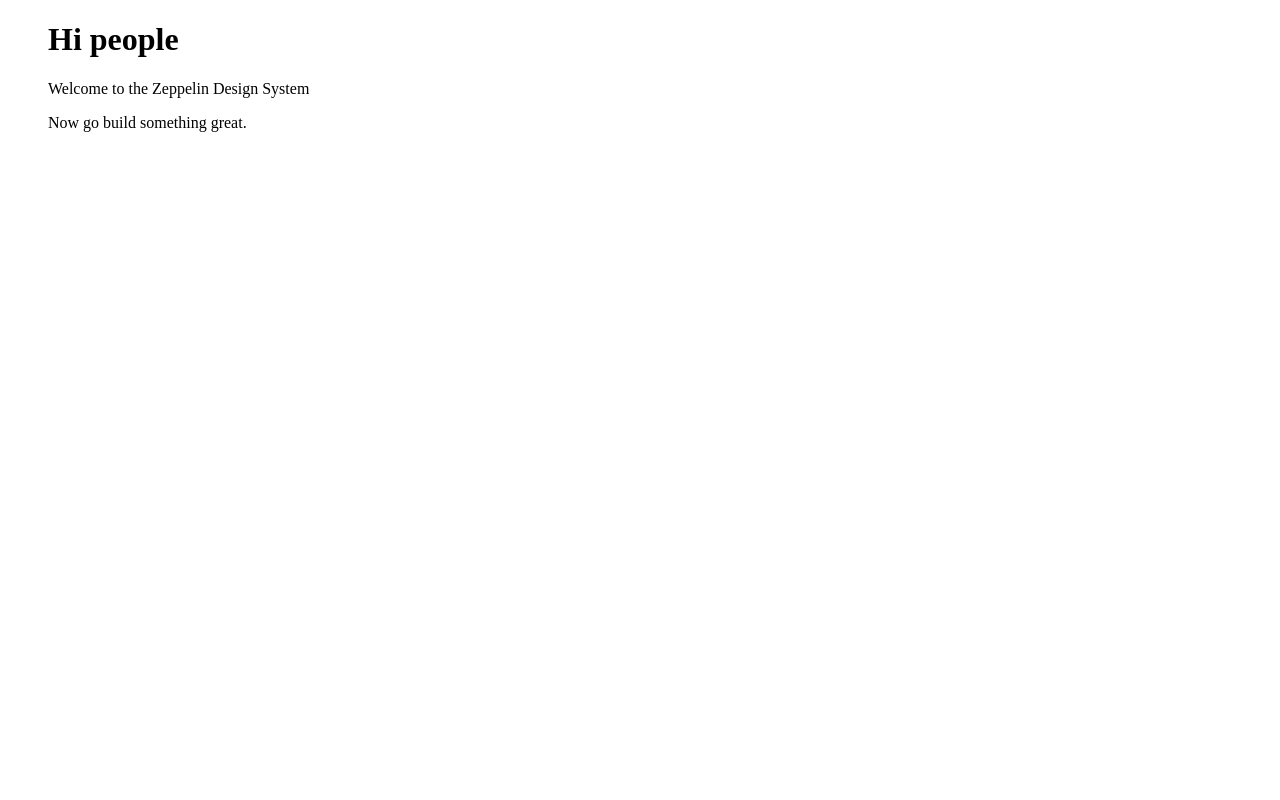
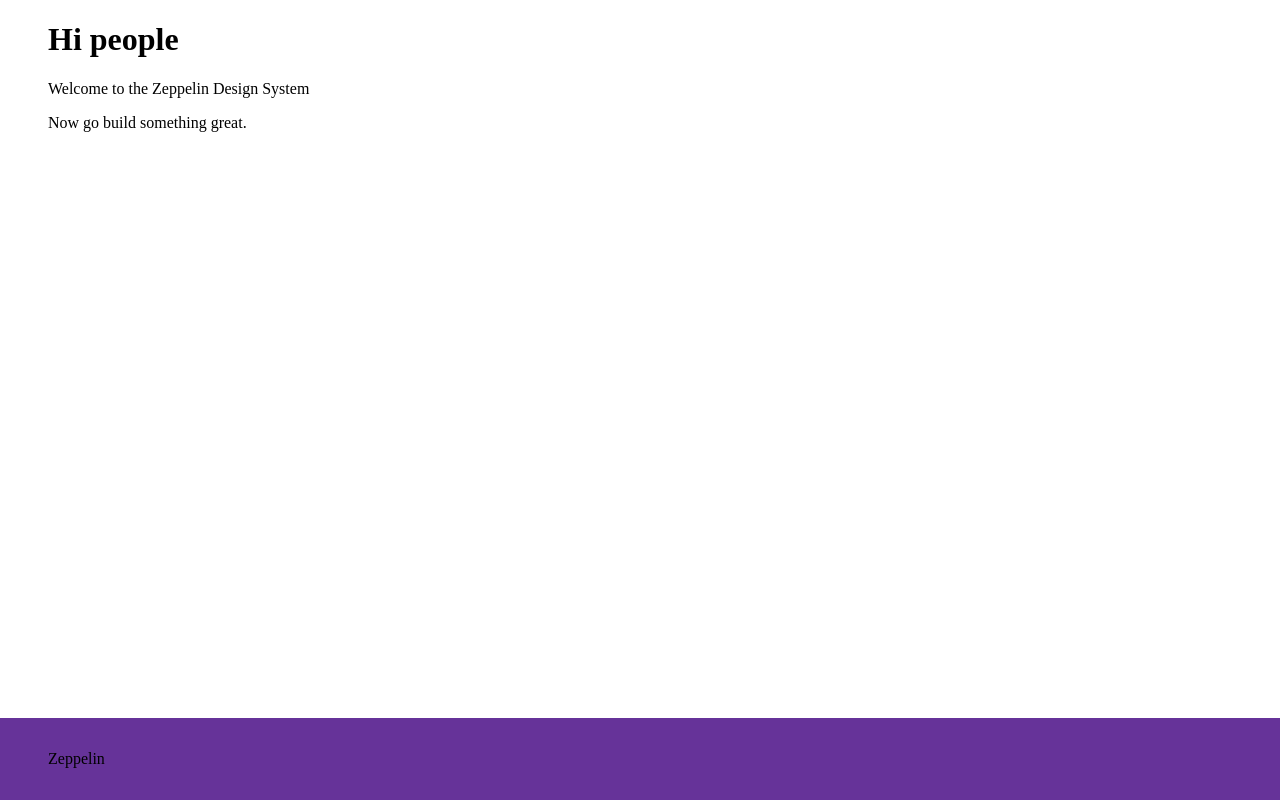
Before and after one commit to zepdev/design-system-website, a Gatsby site: page / in a window 1280 px wide. Built offline with nearby package versions, Linux system fonts and the light colour scheme; Gatsby itself is replaced by a stand-in of ours.

Commit message:
footer component and basic footer layout css added

```diff
--- /dev/null
+++ b/src/components/footer.js
@@ -0,0 +1,9 @@
+import React from 'react'
+
+const Footer = () => (
+  <footer>
+    <div className="zds-footer">Zeppelin</div>
+  </footer>
+)
+
+export default Footer
--- a/src/components/layout.js
+++ b/src/components/layout.js
@@ -2,7 +2,8 @@
 import PropTypes from 'prop-types'
 import { StaticQuery, graphql } from 'gatsby'
 
-import Header from './header'
+//import Header from './header'
+import Footer from './footer'
 import '../styles/layout.scss'
 
 const Layout = ({ children }) => (
@@ -18,18 +19,13 @@
     `}
     render={data => (
       <>
-
         {/* <Header siteTitle={data.site.siteMetadata.title} /> */}
-        <main>
-          <div className="main-container">
-            {children}
-          </div>
-
-
-        </main>
-        <footer>
-
-        </footer>
+        <div className="site">
+          <main>
+            <div className="main-container">{children}</div>
+          </main>
+          <Footer />
+        </div>
       </>
     )}
   />
--- a/src/styles/layout.scss
+++ b/src/styles/layout.scss
@@ -1,46 +1,65 @@
-
 @import 'variables';
 @import 'mixins';
 
-html, body{
+html,
+body {
   font-size: 16px;
   margin: 0;
-  padding:0;
+  padding: 0;
+  height: 100%;
 }
 
+.site {
+  display: flex;
+  flex-direction: column;
+  min-height: 100vh;
+}
 
-.zds-header{
+main {
+  flex-grow: 1;
+}
+
+.zds-header {
   background: rebeccapurple;
   margin-bottom: 1.45rem;
 }
 
-@include breakpoint(xxs){
-  .main-container{
+.zds-footer {
+  background: rebeccapurple;
+  padding: 1.5rem 2rem;
+}
+
+@include breakpoint(xxs) {
+  .main-container {
     margin: 0 1.5rem;
+  }
+  .zds-footer {
+    padding: 1.5rem 2rem;
   }
 }
 
-@include breakpoint(xs){
-
-  .main-container{
+@include breakpoint(xs) {
+  .main-container {
     margin: 0 2rem;
   }
 }
 
-@include breakpoint(s){
-  .main-container{
+@include breakpoint(s) {
+  .main-container {
     margin: 0 3rem;
   }
+  .zds-footer {
+    padding: 2rem 3rem;
+  }
 }
-@include breakpoint(m){
-
+@include breakpoint(m) {
 }
-@include breakpoint(l){
-
+@include breakpoint(l) {
 }
-@include breakpoint(xl){
-
+@include breakpoint(xl) {
+  .zds-footer {
+    padding: 3rem 3rem;
+  }
 }
-@include breakpoint(xxl){
-
+@include breakpoint(xxl) {
 }
```
Also changed, not shown: package.json (+5 -5 lines), src/components/header.js (+3 -5 lines), src/html.js (+4 -3 lines), 1 other file.
